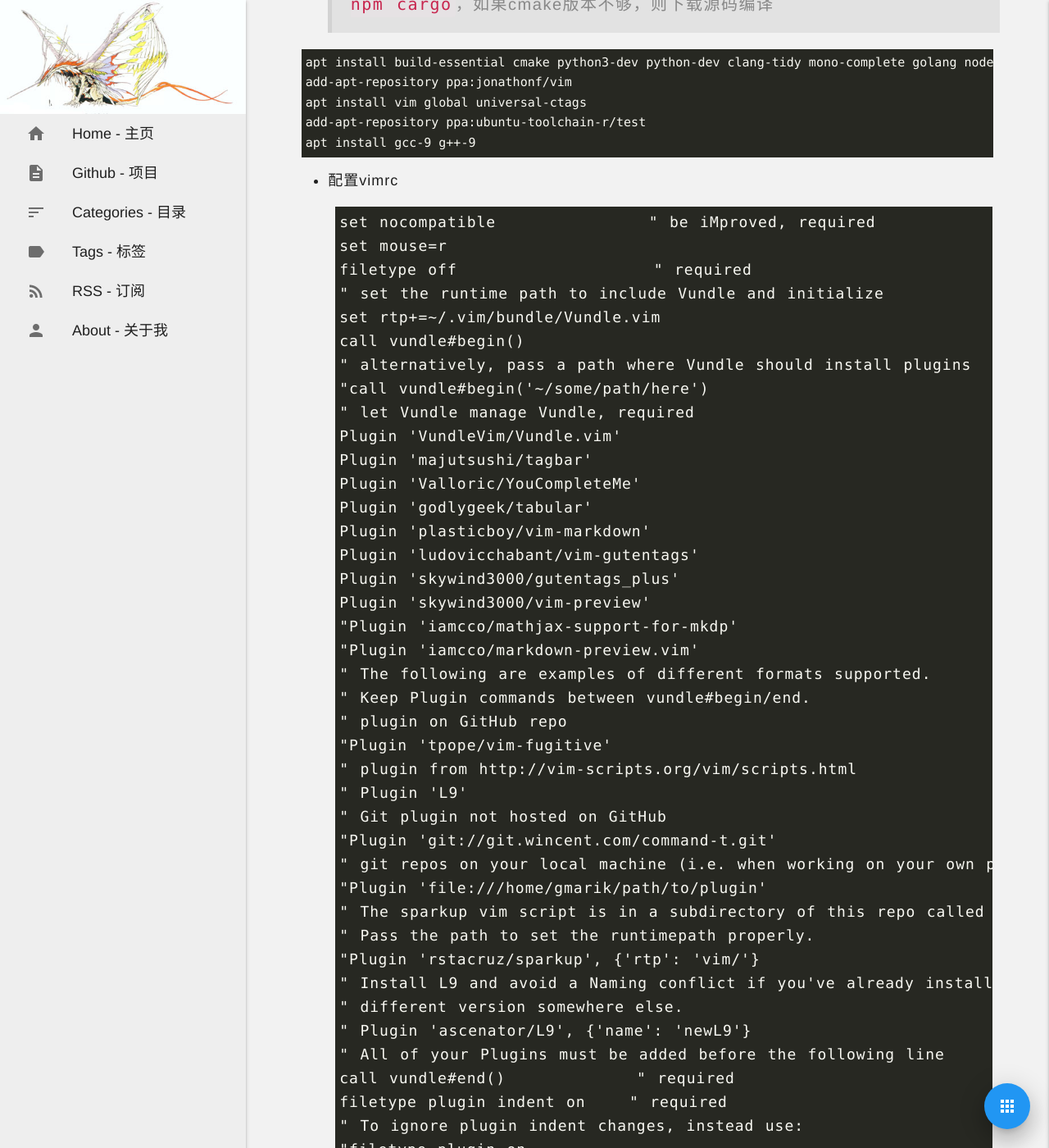
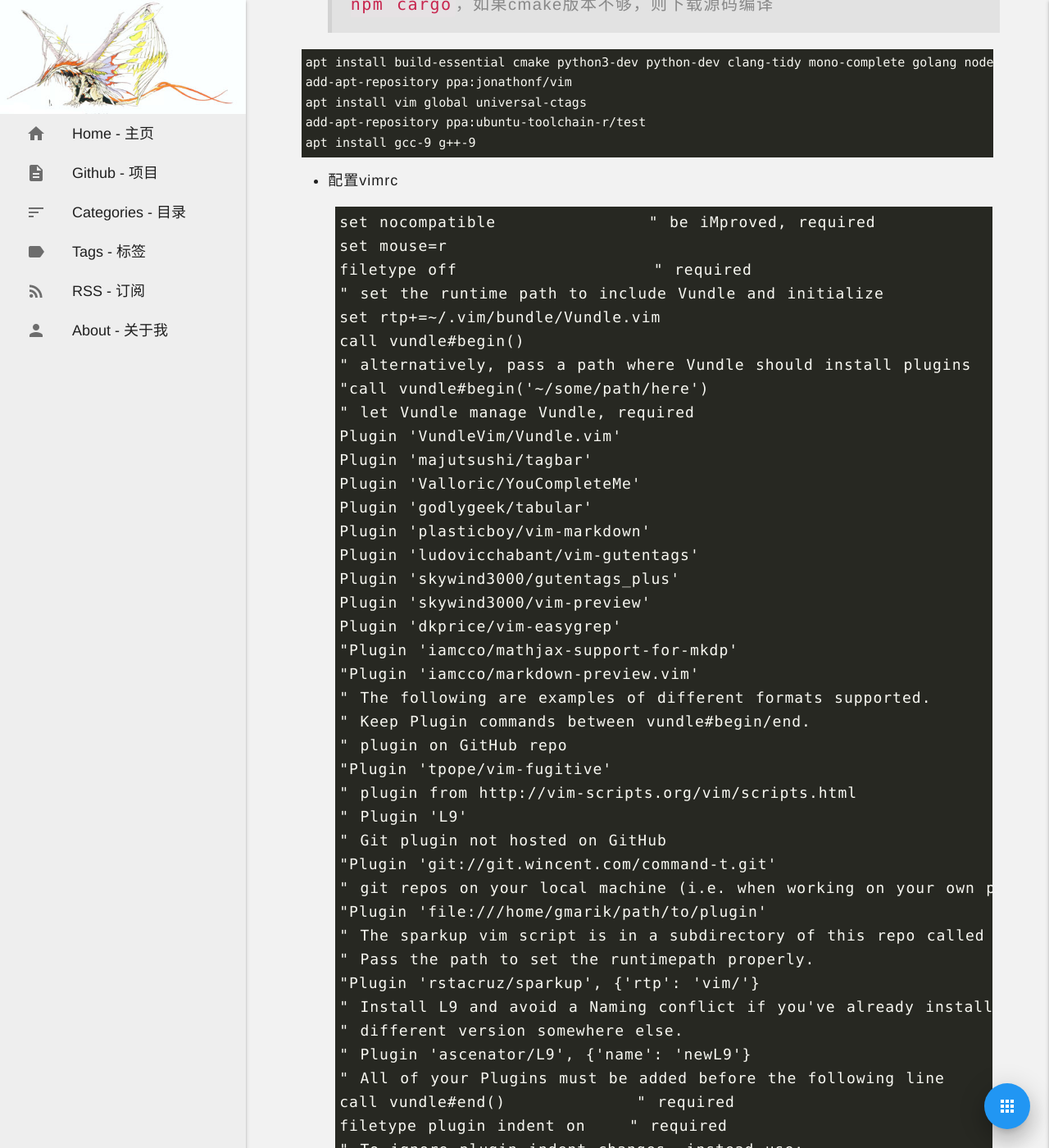
Before and after one commit to noirfate/noirfate.github.io, a Jekyll site: the page built from _posts/2021-09-30-vim.md, in a window 1280 px wide and 1400 px high, scrolled down 938 px. Shown: the whole window at 82% size. Built offline with Jekyll 4.4.1, drawn with Linux system fonts in a browser that asks for light colours; some web fonts are replaced; a script that is not in the unit is left out; some of the changed text lies outside the part shown.

Commit message:
Update 2021-09-30-vim.md

````diff
--- a/_posts/2021-09-30-vim.md
+++ b/_posts/2021-09-30-vim.md
@@ -45,6 +45,7 @@ Plugin 'plasticboy/vim-markdown'
 Plugin 'ludovicchabant/vim-gutentags'
 Plugin 'skywind3000/gutentags_plus'
 Plugin 'skywind3000/vim-preview'
+Plugin 'dkprice/vim-easygrep'
 "Plugin 'iamcco/mathjax-support-for-mkdp'
 "Plugin 'iamcco/markdown-preview.vim'
 " The following are examples of different formats supported.
@@ -218,7 +219,7 @@ python3 ./install.py --clang-completer --clangd-completer --java-completer --go-
 在工程根目录创建.root文件
 - 使用Cscope
 `:GscopeFind {querytype} {name}`
-快捷键'\' + c[s,g,d,c,t...]
+快捷键`\ + c[s,g,d,c,t...]`
 ```
 s: Find this symbol
 g: Find this definition
````
